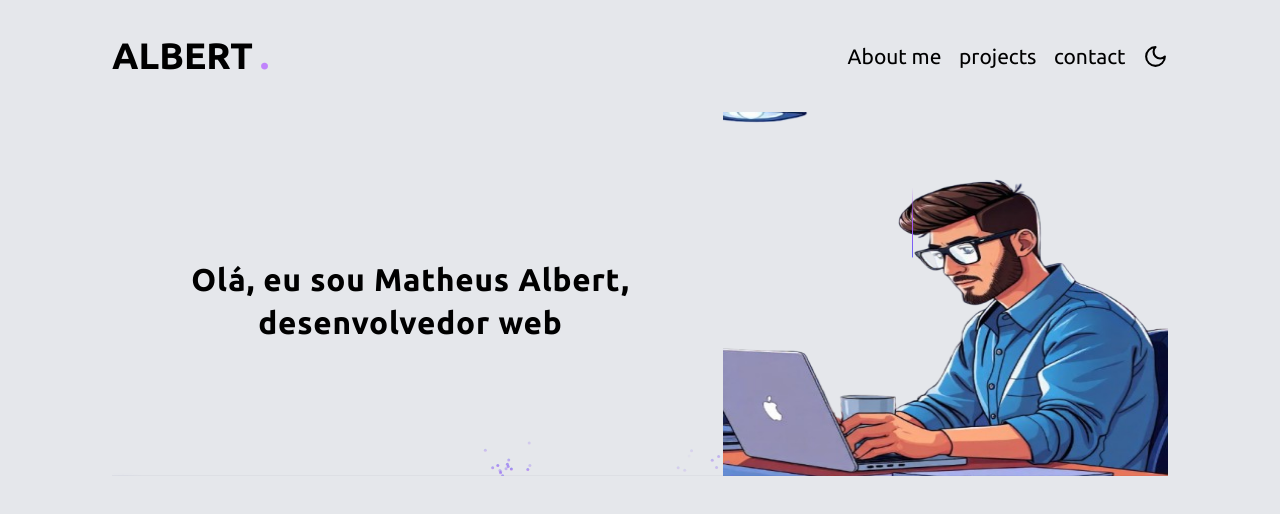
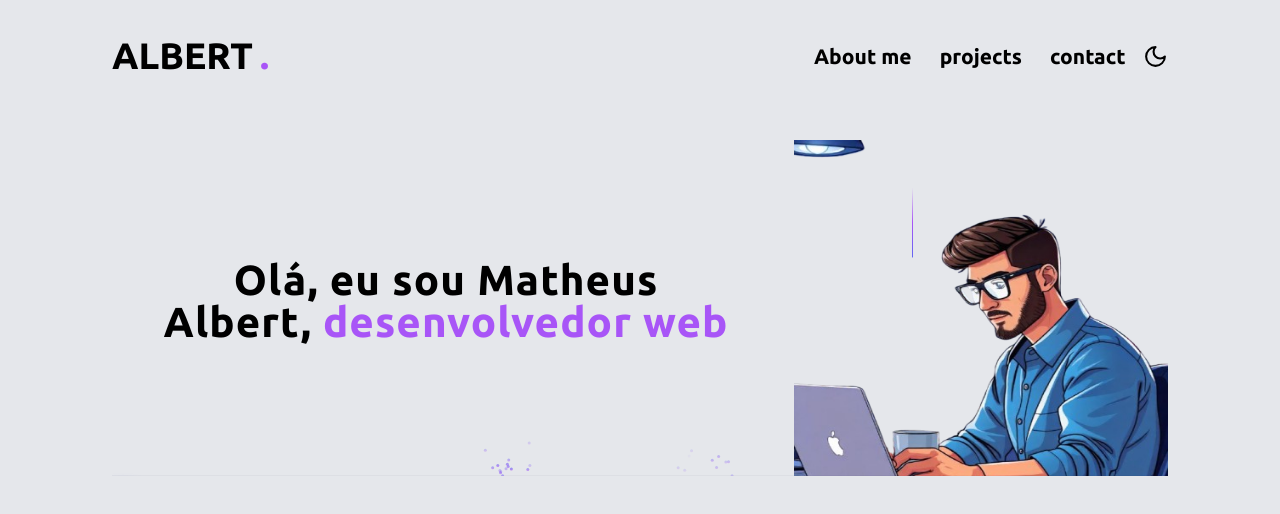
Before and after one commit to Albert1616/Portfolio, a Next.js app: page / in a window 1280 px wide. Shown: the top 514 px of the page. Built offline with nearby package versions, Linux system fonts and the light colour scheme.

Commit message:
feat: transition for dark mode.

```diff
--- a/src/app/globals.css
+++ b/src/app/globals.css
@@ -20,6 +20,8 @@ body,
   @apply dark:bg-gray-800;
   @apply bg-gray-200;
   @apply text-gray-200;
+  @apply transition-colors duration-300 ease-linear;
+
 }
 
 @layer base {
--- a/src/components/Header.tsx
+++ b/src/components/Header.tsx
@@ -3,9 +3,11 @@
 
 import { LINKS } from '@/lib/utils'
 import { Moon, Sun } from 'lucide-react'
+import { motion } from 'motion/react'
 import Link from 'next/link'
 import React from 'react'
 import NavMobile from './NavMobile'
+import Nav from './Nav'
 
 interface headerProps {
     isDarkMode: boolean
@@ -31,29 +33,21 @@ const Header = ({ isDarkMode, setIsDarkMode }: headerProps) => {
                 className="text-black dark:text-white text-[2.5em] md:text-[3em] font-semibold"
             >
                 ALBERT
-                <span className="text-purple-400 ml-2">.</span>
+                <span className="text-purple-500 ml-2">.</span>
             </Link>
 
             <NavMobile isDarkMode={isDarkMode} setIsDarkMode={setIsDarkMode} />
             <div className="items-center gap-5 hidden lg:flex">
-                {LINKS.map((link) => (
-                    <Link
-                        key={link.name}
-                        href={link.path}
-                        className="text-black dark:text-white text-xl md:text-2xl hover:text-purple-500
-                hover:scale-110 dark:hover:text-purple-500"
-                    >
-                        {link.name}
-                    </Link>
-                ))}
+                <Nav isDarkMode={isDarkMode} setIsDarkMode={setIsDarkMode} />
 
                 <div className="flex items-center justify-center text-black dark:text-white">
-                    <button onClick={() => handleViewMode()}>
+                    <motion.button onClick={() => handleViewMode()}
+                        whileTap={{ rotate: 3 }}>
                         {isDarkMode ? <Sun size={25} /> : <Moon size={25} />}
-                    </button>
+                    </motion.button>
                 </div>
             </div>
-        </div>
+        </div >
     )
 }
 
--- a/src/components/HeroSection.tsx
+++ b/src/components/HeroSection.tsx
@@ -12,7 +12,7 @@ const HeroSection = () => {
                 alt='personal hero image'
                 width={400}
                 height={500}
-                className='w-[20rem] h-[18rem] md:w-[40rem] md:h-[30rem] mt-12' />
+                className='w-[20rem] h-[18rem] md:w-[40rem] md:h-[30rem] mt-20 md:mt-32' />
         </BackgroundBeamsWithCollision>
     )
 }
--- /dev/null
+++ b/src/components/Nav.tsx
@@ -0,0 +1,35 @@
+import { LINKS } from '@/lib/utils'
+import Link from 'next/link'
+import { motion } from 'motion/react'
+import React from 'react'
+
+type Props = {
+    isDarkMode: boolean
+    setIsDarkMode: (state: boolean) => void
+}
+
+const Nav = ({ isDarkMode, setIsDarkMode }: Props) => {
+    return (
+        <div className='flex flex-col md:flex-row items-end gap-8 w-full'>
+            {LINKS.map((link) => (
+                <motion.p
+                    key={link.name}
+                    initial={{ opacity: 0 }}
+                    animate={{ opacity: 1 }}
+                    transition={{ duration: 0.4, delay: 0.5, ease: 'linear' }}
+                >
+                    <Link
+                        key={link.name}
+                        href={link.path}
+                        className="w-full flex text-2xl font-semibold text-black dark:text-white hover:text-purple-500
+                        hover:scale-110"
+                    >
+                        {link.name}
+                    </Link>
+                </motion.p>
+            ))}
+        </div>
+    )
+}
+
+export default Nav
--- a/src/components/NavMobile.tsx
+++ b/src/components/NavMobile.tsx
@@ -1,8 +1,7 @@
-import { LINKS } from '@/lib/utils'
 import { Menu, Moon, Sun, X } from 'lucide-react'
 import { motion } from 'motion/react'
-import Link from 'next/link'
 import React, { useState } from 'react'
+import Nav from './Nav'
 
 interface navMobileProps {
   isDarkMode: boolean
@@ -25,7 +24,7 @@ const NavMobile = ({ isDarkMode, setIsDarkMode }: navMobileProps) => {
     <div className="flex lg:hidden">
       {isOpen ? (
         <motion.div
-          className="z-50 flex flex-col  gap-5 fixed top-0 right-0 w-[14em] h-full bg-gray-400 px-5 py-8"
+          className="z-50 flex flex-col  gap-5 fixed top-0 right-0 w-[14em] h-full bg-gray-400 px-5 pt-8"
           initial={{ width: 0, opacity: 0 }}
           animate={{ width: '14em', opacity: 1 }}
           exit={{ width: 0, opacity: 0 }}
@@ -53,28 +52,12 @@ const NavMobile = ({ isDarkMode, setIsDarkMode }: navMobileProps) => {
             </motion.button>
           </div>
           <div className="flex flex-col gap-8 items-end mt-4">
-            {LINKS.map((link) => (
-              <motion.p
-                key={link.name}
-                initial={{ opacity: 0 }}
-                animate={{ opacity: 1 }}
-                transition={{ duration: 0.4, delay: 0.5, ease: 'linear' }}
-              >
-                <Link
-                  key={link.name}
-                  href={link.path}
-                  className="flex text-xl font-semibold text-white hover:text-purple-500
-                        hover:scale-x-110"
-                >
-                  {link.name}
-                </Link>
-              </motion.p>
-            ))}
+            <Nav isDarkMode={isDarkMode} setIsDarkMode={setIsDarkMode} />
           </div>
         </motion.div>
       ) : (
         <button onClick={() => setIsOpen(true)}>
-          <Menu size={25} className="text-black dark:text-white" />
+          <Menu size={30} className="text-black dark:text-white" />
         </button>
       )}
     </div>
--- a/src/components/ui/background-beams-with-collision.tsx
+++ b/src/components/ui/background-beams-with-collision.tsx
@@ -71,7 +71,7 @@ export const BackgroundBeamsWithCollision = ({
         <div
             ref={parentRef}
             className={cn(
-                'h-[26rem] pt-32 md:py-8 bg-gray-200 dark:bg-gray-800 relative w-full overflow-hidden flex flex-col-reverse items-center justify-between md:flex-row gap-4',
+                'h-[26rem] pt-32 md:py-8 bg-transparent relative w-full overflow-hidden flex flex-col-reverse items-center justify-between md:flex-row gap-4',
                 // h-screen if you want bigger
                 className,
             )}
--- a/src/components/ui/text-generate-effect.tsx
+++ b/src/components/ui/text-generate-effect.tsx
@@ -38,7 +38,7 @@ export const TextGenerateEffect = ({
                     return (
                         <motion.span
                             key={word + idx}
-                            className="dark:text-white text-black opacity-0"
+                            className={`${idx > 4 ? "text-purple-500" : "text-black dark:text-white"} opacity-0`}
                             style={{
                                 filter: filter ? 'blur(10px)' : 'none',
                             }}
@@ -54,7 +54,7 @@ export const TextGenerateEffect = ({
     return (
         <div className={cn('font-bold', className)}>
             <div className="mt-4">
-                <div className=" dark:text-white text-black text-4xl text-center leading-snug tracking-wide">
+                <div className="dark:text-white text-black text-4xl md:text-5xl text-center md:text-balance leading-snug tracking-wide">
                     {renderWords()}
                 </div>
             </div>
--- a/tailwind.config.ts
+++ b/tailwind.config.ts
@@ -1,11 +1,11 @@
-import type { Config } from "tailwindcss";
+import type { Config } from 'tailwindcss'
 
 export default {
-    darkMode: ["class"],
+	darkMode: ['class'],
 	content: [
-    "./src/pages/**/*.{js,ts,jsx,tsx,mdx}",
-    "./src/components/**/*.{js,ts,jsx,tsx,mdx}",
-    "./src/app/**/*.{js,ts,jsx,tsx,mdx}",
+		'./src/pages/**/*.{js,ts,jsx,tsx,mdx}',
+		'./src/components/**/*.{js,ts,jsx,tsx,mdx}',
+		'./src/app/**/*.{js,ts,jsx,tsx,mdx}',
 	],
 	theme: {
 		extend: {
@@ -14,31 +14,31 @@ export default {
 				foreground: 'hsl(var(--foreground))',
 				card: {
 					DEFAULT: 'hsl(var(--card))',
-  				foreground: 'hsl(var(--card-foreground))'
+					foreground: 'hsl(var(--card-foreground))',
 				},
 				popover: {
 					DEFAULT: 'hsl(var(--popover))',
-  				foreground: 'hsl(var(--popover-foreground))'
+					foreground: 'hsl(var(--popover-foreground))',
 				},
 				primary: {
 					DEFAULT: 'hsl(var(--primary))',
-  				foreground: 'hsl(var(--primary-foreground))'
+					foreground: 'hsl(var(--primary-foreground))',
 				},
 				secondary: {
 					DEFAULT: 'hsl(var(--secondary))',
-  				foreground: 'hsl(var(--secondary-foreground))'
+					foreground: 'hsl(var(--secondary-foreground))',
 				},
 				muted: {
 					DEFAULT: 'hsl(var(--muted))',
-  				foreground: 'hsl(var(--muted-foreground))'
+					foreground: 'hsl(var(--muted-foreground))',
 				},
 				accent: {
 					DEFAULT: 'hsl(var(--accent))',
-  				foreground: 'hsl(var(--accent-foreground))'
+					foreground: 'hsl(var(--accent-foreground))',
 				},
 				destructive: {
 					DEFAULT: 'hsl(var(--destructive))',
-  				foreground: 'hsl(var(--destructive-foreground))'
+					foreground: 'hsl(var(--destructive-foreground))',
 				},
 				border: 'hsl(var(--border))',
 				input: 'hsl(var(--input))',
@@ -48,37 +48,46 @@ export default {
 					'2': 'hsl(var(--chart-2))',
 					'3': 'hsl(var(--chart-3))',
 					'4': 'hsl(var(--chart-4))',
-  				'5': 'hsl(var(--chart-5))'
-  			}
+					'5': 'hsl(var(--chart-5))',
+				},
 			},
 			borderRadius: {
 				lg: 'var(--radius)',
 				md: 'calc(var(--radius) - 2px)',
-  			sm: 'calc(var(--radius) - 4px)'
+				sm: 'calc(var(--radius) - 4px)',
 			},
 			keyframes: {
-			menu: {
-				"0%":{
-					width: "0",
-					opacity: "0"
+				darkMode: {
+					'0%': {
+						backgroundColor: 'white'
 					},
-				"100%":{
-					width: "14em",
-					opacity: "1"
+					'100%': {
+						backgroundColor: 'gray'
 					}
 				},
-			closeMenu:{
-				"100% 0%":{
-					width: "0",
-					opacity: "1"
-				}
-			}
+				menu: {
+					'0%': {
+						width: '0',
+						opacity: '0',
 					},
-		animation:{
-			"menu-open" : "menu 0.4s linear",
-			"menu-close" : "menuClose 0.2s ease"
-		}
-  	}
+					'100%': {
+						width: '14em',
+						opacity: '1',
 					},
-  plugins: [require("tailwindcss-animate")],
-} satisfies Config;
+				},
+				closeMenu: {
+					'100% 0%': {
+						width: '0',
+						opacity: '1',
+					},
+				},
+			},
+			animation: {
+				'menu-open': 'menu 0.4s linear',
+				'menu-close': 'menuClose 0.2s ease',
+				'dark-mode': 'darkMode 0.2s easeIn'
+			},
+		},
+	},
+	plugins: [require('tailwindcss-animate')],
+} satisfies Config
```
Also changed, not shown: .eslintrc.json. Lines whose indentation alone changed are shown as unchanged.
